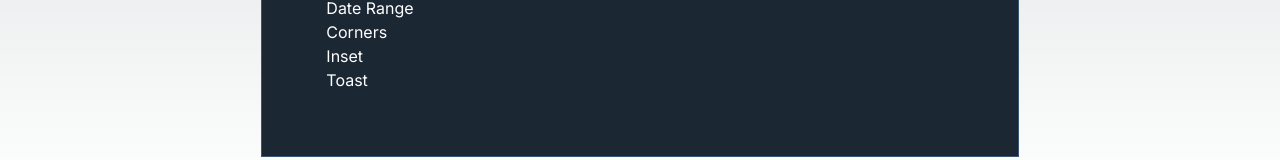
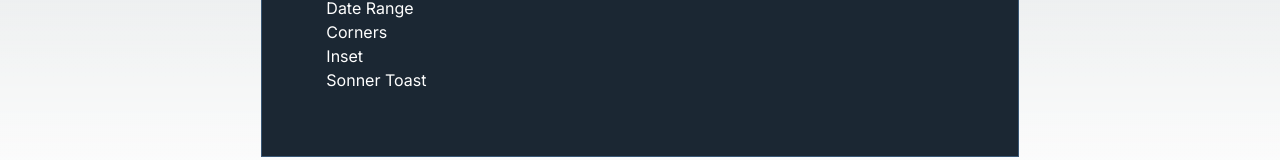
Before and after one commit to nickfang/nickfang.github.io, a Next.js app: page /ideas in a window 1280 px wide. Shown: the part 297-457 px from the top of the page. Built offline with nearby package versions, Linux system fonts and the light colour scheme.

Commit message:
adding toast link.

```diff
--- a/src/app/ideas/page.tsx
+++ b/src/app/ideas/page.tsx
@@ -16,7 +16,7 @@ const IdeasNavBar = () => {
     { name: 'Date Range', path: `${currentDir}/date-range` },
     { name: 'Corners', path: `${currentDir}/styling/corners` },
     { name: 'Inset', path: `${currentDir}/inset` },
-    { name: 'Toast', path: `${currentDir}/sonner-toast` },
+    { name: 'Sonner Toast', path: `${currentDir}/sonner-toast` },
   ];
 
   return (
```
Also changed, not shown: tsconfig.json (+1 -6 lines).
